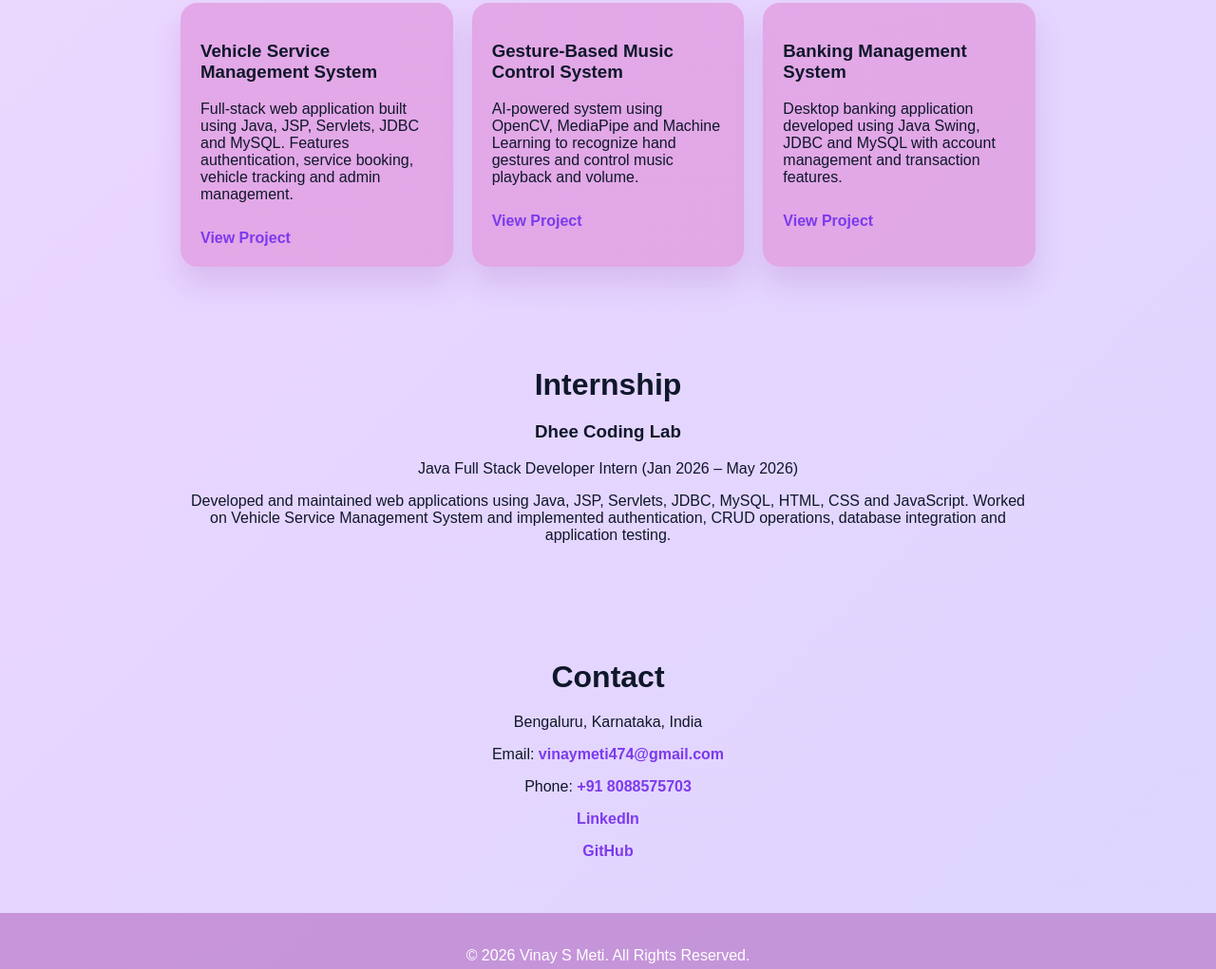
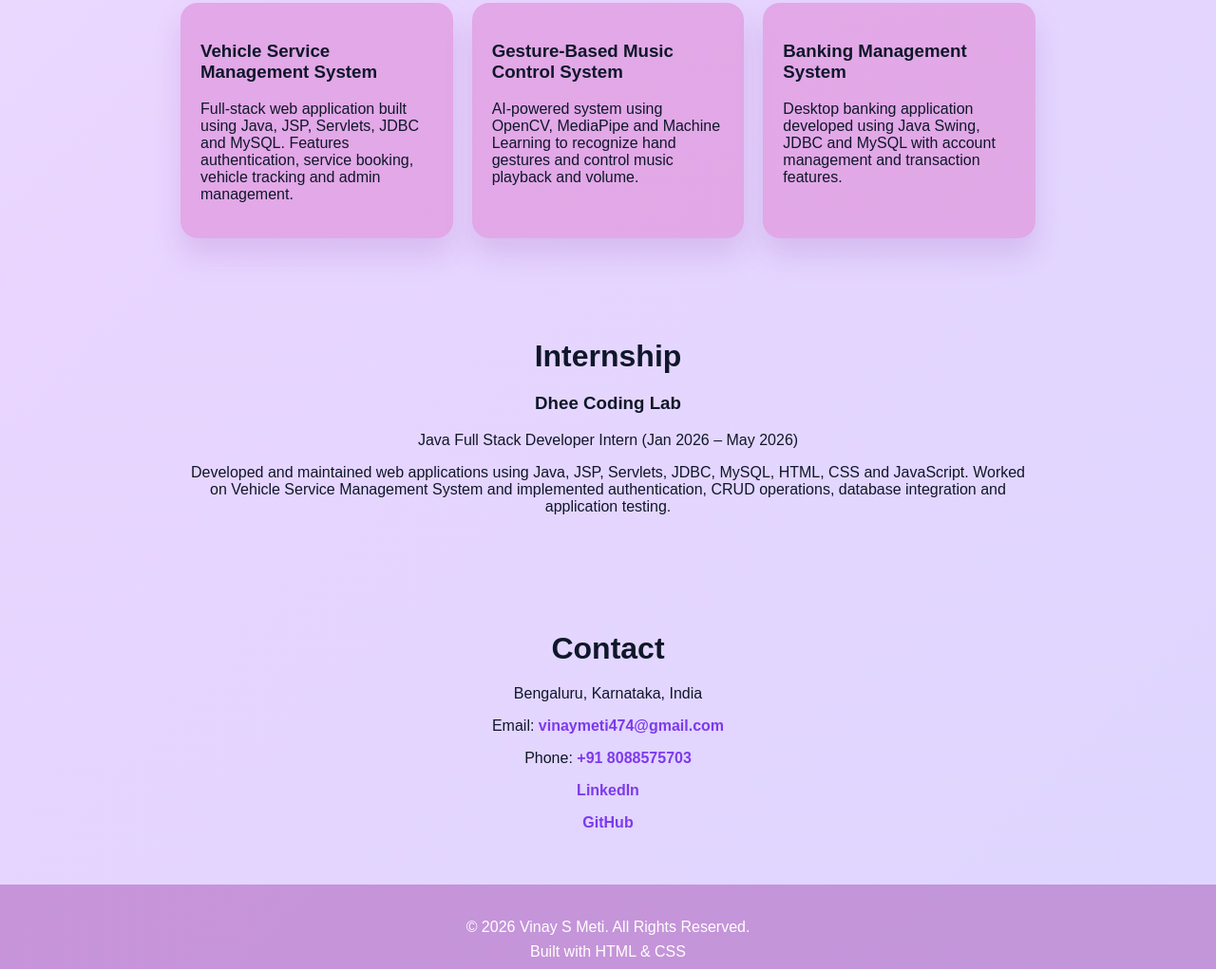
Before and after one commit to Vinaymeti/Portfolio, a plain HTML site: page index.html in a window 1280 px wide. Shown: the part 1647-2668 px from the top of the page at 95% size. Drawn offline with Linux system fonts and the light colour scheme.

Commit message:
Fix HTML structure and content formatting

```diff
--- a/index.html
+++ b/index.html
@@ -120,9 +120,7 @@
                     service booking, vehicle tracking and admin management.
                 </p>
 
-                <a href="YOUR_GITHUB_PROJECT_LINK" target="_blank">
-                    View Project
-                </a>
+
             </div>
 
             <div class="card">
@@ -134,9 +132,7 @@
                     and control music playback and volume.
                 </p>
 
-                <a href="YOUR_GITHUB_PROJECT_LINK" target="_blank">
-                    View Project
-                </a>
+
             </div>
 
             <div class="card">
@@ -148,9 +144,7 @@
                     management and transaction features.
                 </p>
 
-                <a href="YOUR_GITHUB_PROJECT_LINK" target="_blank">
-                    View Project
-                </a>
+
             </div>
 
         </div>
```
